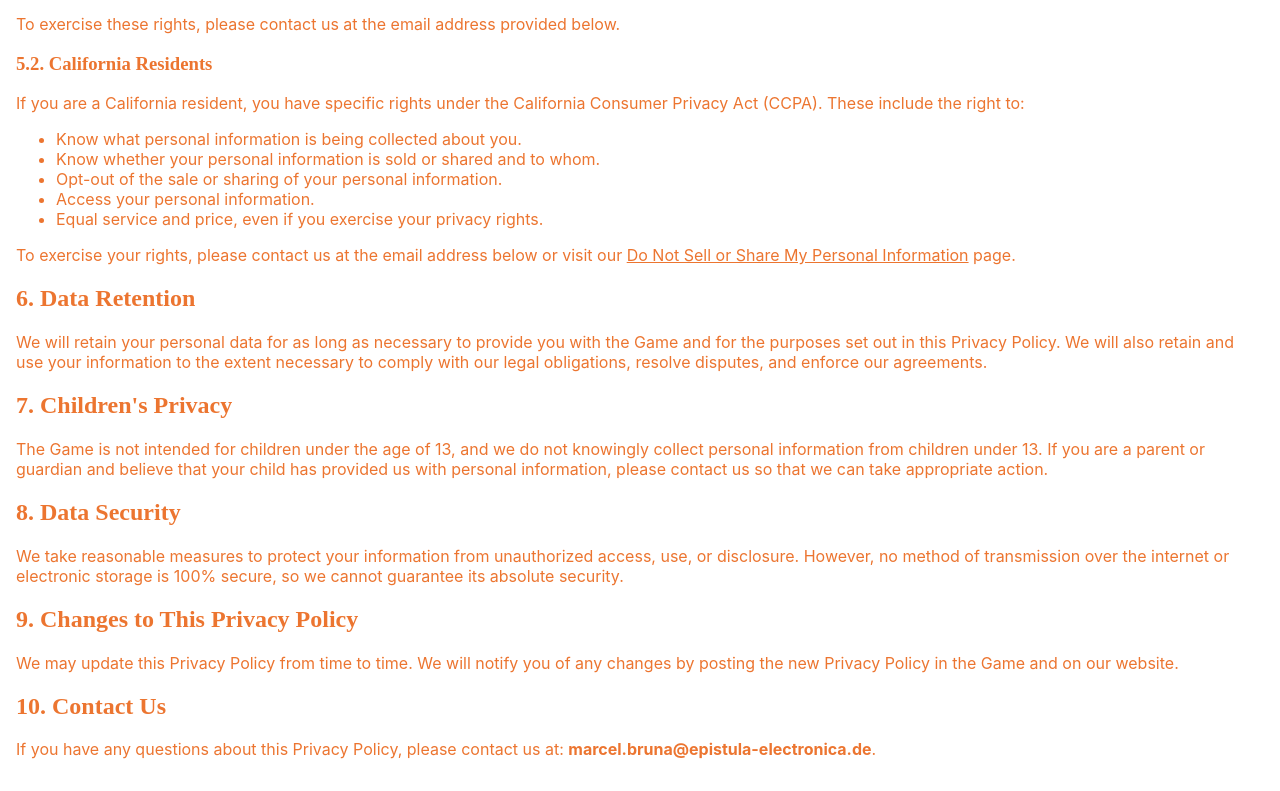
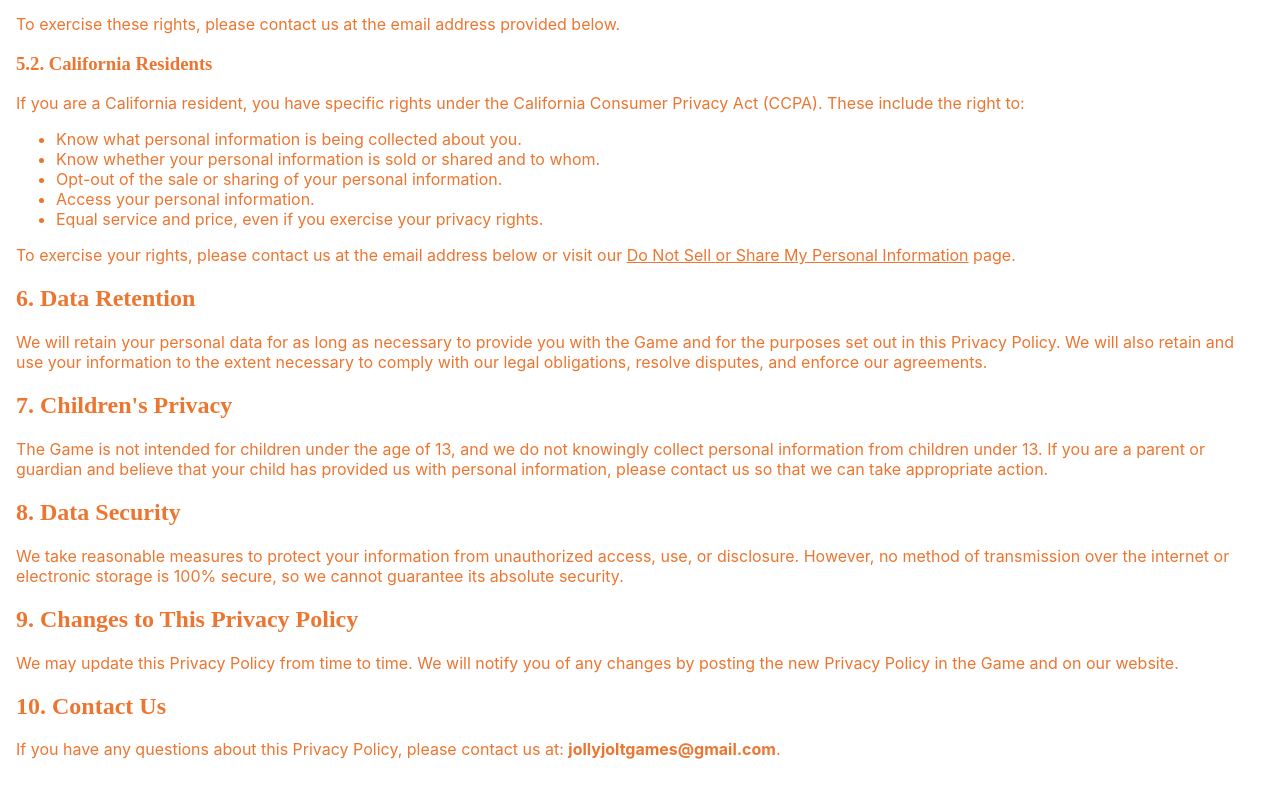
Before and after one commit to VictoriaStudios/jollyjoltwebsite, a React (Vite) app: page /tunnel-dodge-privacy-policy in a window 1280 px wide. Shown: the part 1893-2684 px from the top of the page. Built offline with nearby package versions, Linux system fonts and the light colour scheme.

Commit message:
Updated mail

```diff
--- a/src/pages/TunnelDodgePrivacyPolicy.tsx
+++ b/src/pages/TunnelDodgePrivacyPolicy.tsx
@@ -154,7 +154,7 @@ const TunnelDodgePrivacyPolicy: React.FC = () => {
       </p>
       <h2>10. Contact Us</h2>
       <p>
-        If you have any questions about this Privacy Policy, please contact us at: <strong>marcel.bruna@epistula-electronica.de</strong>.</p>
+        If you have any questions about this Privacy Policy, please contact us at: <strong>jollyjoltgames@gmail.com</strong>.</p>
     </div>
   );
 };
```
